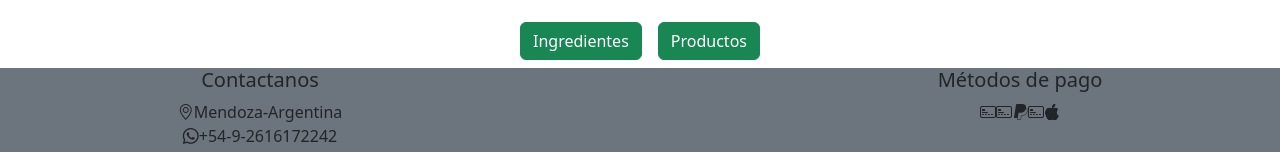
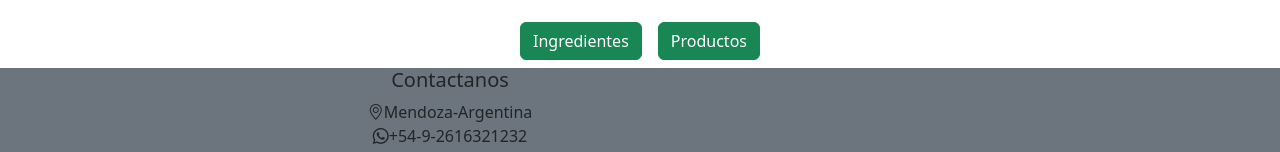
Before and after one commit to RamaHualpusher/Illuminati-ElBuenSabor-Frontend, a React (Create React App) app: page / in a window 1280 px wide. Shown: the part 1338-1490 px from the top of the page. Built offline with nearby package versions, Linux system fonts and the light colour scheme.

Commit message:
datos footer

```diff
--- a/src/components/Footer/Footer.tsx
+++ b/src/components/Footer/Footer.tsx
@@ -4,8 +4,8 @@ const Footer = () => {
   return (
     <div className="footer-container bg-secondary">
       <div className="container">
-        <div className="row">
-          <div className="col-md-4">
+        <div className="row justify-content-center align-items-center">
+          <div className="col-md-4 text-center">
             <h5 className="contact-us">Contactanos</h5>
             <div className="footer-contact-item">
               <i className="bi bi-geo-alt icon"></i>
@@ -13,11 +13,11 @@ const Footer = () => {
             </div>
             <div className="footer-contact-item">
               <i className="bi bi-whatsapp icon"></i>
-              <span>+54-9-2616172242</span>
+              <span>+54-9-2616321232</span>
             </div>
             <div className="footer-contact-item">
               <i className="bi bi-envelope icon"></i>
-              <span>ElBuenSaborMendoza@gmail.com</span>
+              <span>elbuensaborutn@gmail.com</span>
             </div>
           </div>
           <div className="col-md-4">
@@ -27,16 +27,7 @@ const Footer = () => {
               </div>
             </div>
           </div>
-          <div className="col-md-4">
-            <h5 className="payment-methods">Métodos de pago</h5>
-            <div className="footer-payment-item">
-              <i className="bi bi-credit-card-2-front icon"></i>
-              <i className="bi bi-credit-card-2-front icon"></i>
-              <i className="bi bi-paypal icon"></i>
-              <i className="bi bi-credit-card-2-front icon"></i>
-              <i className="bi bi-apple icon"></i>
-            </div>
-          </div>
+
         </div>
       </div>
     </div>
```
